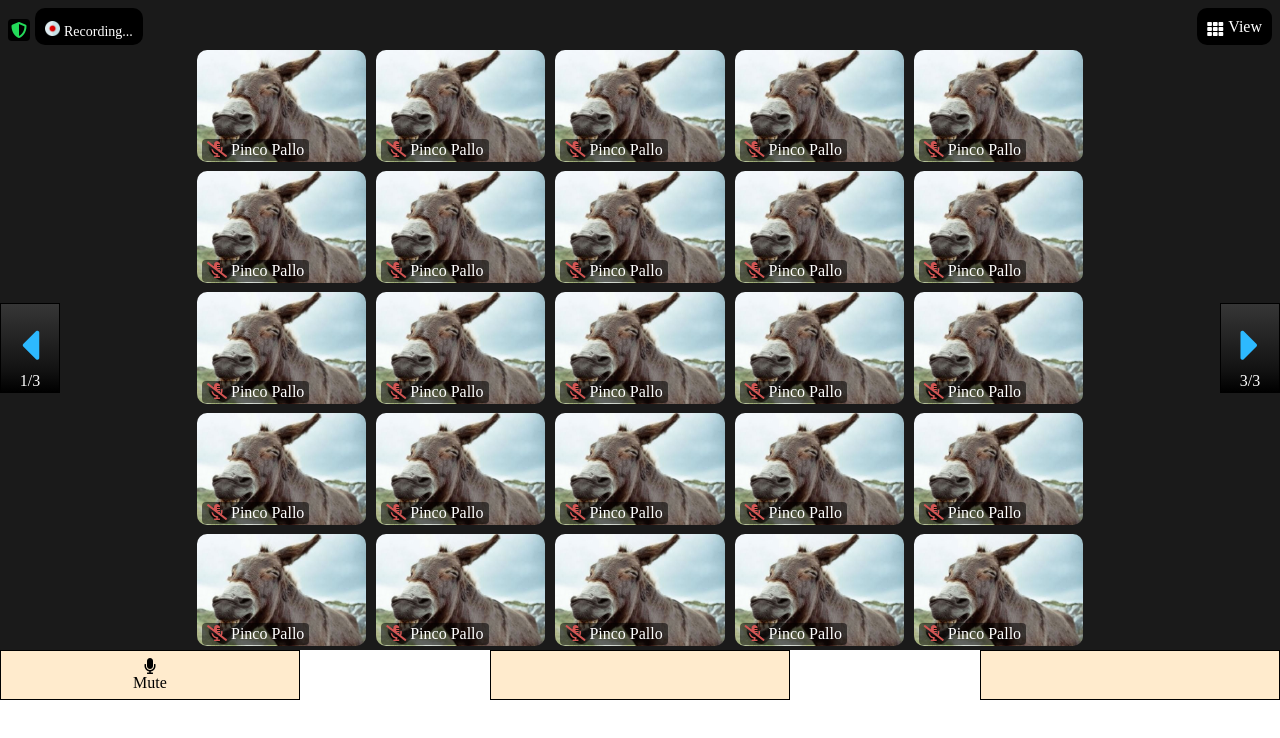
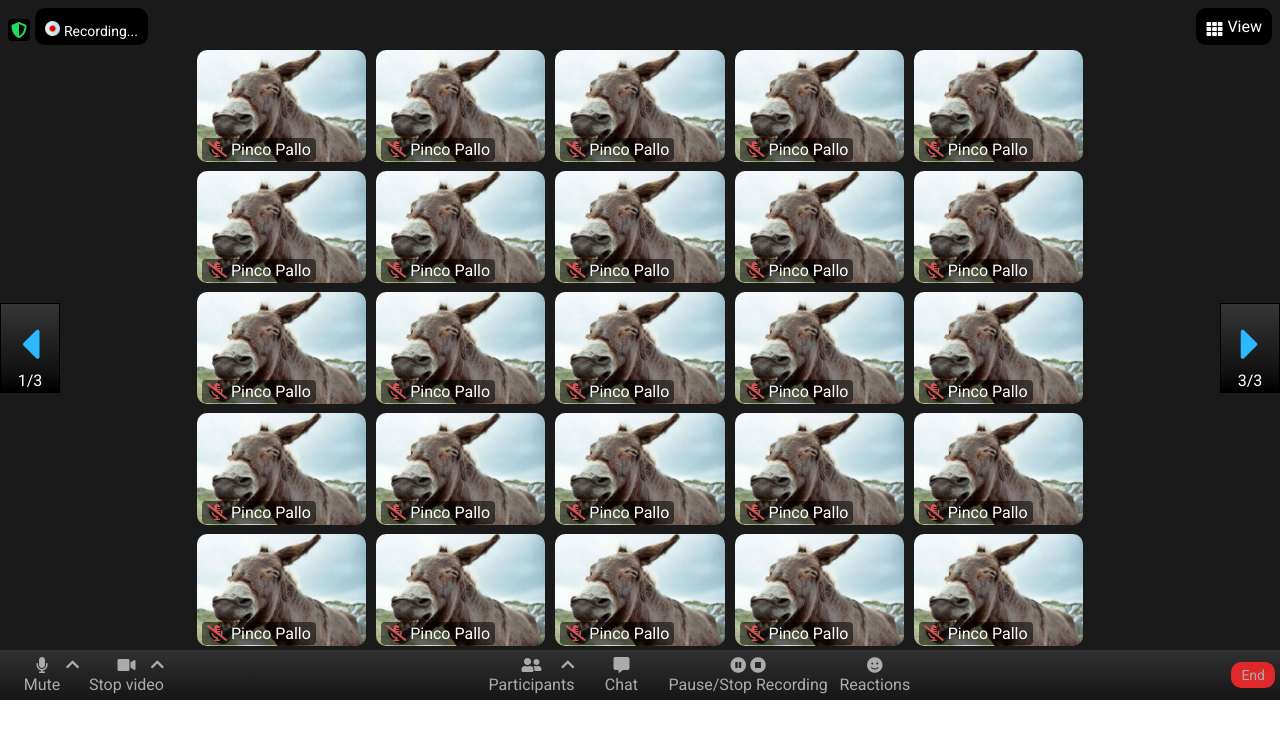
Before and after one commit to eliaraguso/html-css-zoom, a plain HTML site: page index.html in a window 1280 px wide. Drawn offline with Linux system fonts and the light colour scheme.

Commit message:
proseguimento footer

```diff
--- a/css/style.css
+++ b/css/style.css
@@ -3,6 +3,7 @@
     margin: 0;
     padding: 0;
     box-sizing: border-box;
+    font-family: 'Roboto', sans-serif;
 }
 
 /* -------------common----------- */
@@ -170,21 +171,46 @@ header {
 
 /* -----------------footer--------------------- */
 footer {
+    color: #aaabac;
     height: 50px;
-    /* background-image: linear-gradient(to top, #141516, #1b1c1d, #232324, #2a2a2b, #323232); */
+    background-image: linear-gradient(to top, #141516, #1b1c1d, #232324, #2a2a2b, #323232);
     justify-content: space-between;
 }
 
 .footer-left, .footer-central, .footer-right {
     text-align: center;
     text-decoration: none;
-    width: 300px;
-    border: 1px solid;
-    background-color: blanchedalmond;
-    flex-direction: column;
     justify-content: center;
+    /* border: 1px solid; */
+    /* background-color: blanchedalmond; */
 }
 
 .btn-footer {
+    /* background-color: lime; */
+    margin: auto;
+    margin-top: 6px;
+}
 
+.arrow-up {
+    position: absolute;
+    right: 0;
+    top: 6px;
+    font-size: 15px;
 }
+
+.btn-container-footer {
+    position: relative;
+    min-width: 74px;
+    margin: 0 5px;
+}
+
+.end-btn {
+    background-color: #e02828;
+    border-radius: 10px;
+    line-height: 50px;
+    text-decoration: none;
+    color: #aaabac;
+    font-size: 14px;
+    padding: 5px 10px;
+    margin-right: 5px;
+}
--- a/index.html
+++ b/index.html
@@ -4,6 +4,9 @@
             <meta charset="UTF-8">
             <meta http-equiv="X-UA-Compatible" content="IE=edge">
             <meta name="viewport" content="width=device-width, initial-scale=1.0">
+            <link rel="preconnect" href="https://fonts.googleapis.com">
+            <link rel="preconnect" href="https://fonts.gstatic.com" crossorigin>
+            <link href="https://fonts.googleapis.com/css2?family=Roboto:ital,wght@0,100;0,300;0,400;0,500;0,700;0,900;1,100;1,300;1,400;1,500;1,700;1,900&display=swap" rel="stylesheet">
             <link rel="stylesheet" href="https://cdnjs.cloudflare.com/ajax/libs/font-awesome/5.15.3/css/all.min.css" integrity="sha512-iBBXm8fW90+nuLcSKlbmrPcLa0OT92xO1BIsZ+ywDWZCvqsWgccV3gFoRBv0z+8dLJgyAHIhR35VZc2oM/gI1w==" crossorigin="anonymous" referrerpolicy="no-referrer" />
             <link rel="stylesheet" href="./css/style.css">
             <title>Zoom</title>
@@ -232,16 +235,57 @@
             <!-- footer -->
             <footer class="flex">
                 <div class="footer-left flex">
-                    <div class="btn-footer"></div>
-                        <i class="fas fa-microphone"></i>
-                        <p class="footer-btn-txt">Mute</p>
+                    <div class="btn-container-footer">
+                        <div class="btn-footer">
+                            <i class="fas fa-microphone"></i>
+                            <p class="footer-btn-txt">Mute</p>
+                        </div>
+                        <div class="arrow-up">
+                            <i class="fas fa-chevron-up"></i>
+                        </div>
+                    </div>
+                    <div class="btn-container-footer">
+                        <div class="btn-footer">
+                            <i class="fas fa-video"></i>
+                            <p class="footer-btn-txt">Stop video</p>
+                        </div>
+                        <div class="arrow-up">
+                            <i class="fas fa-chevron-up"></i>
+                        </div>
                     </div>
                 </div>
-                <div class="footer-central">
-
+                <div class="footer-central flex">
+                     <div class="btn-container-footer">
+                        <div class="btn-footer">
+                            <i class="fas fa-user-friends"></i>
+                            <p class="footer-btn-txt">Participants</p>
+                        </div>
+                        <div class="arrow-up">
+                            <i class="fas fa-chevron-up"></i>
+                        </div>
+                    </div>
+                    <div class="btn-container-footer">
+                        <div class="btn-footer">
+                            <i class="fas fa-comment-alt"></i>
+                            <p class="footer-btn-txt">Chat</p>
+                        </div>
+                    </div>
+                    <div class="btn-container-footer">
+                        <div class="btn-footer">
+                            <i class="fas fa-pause-circle"></i>
+                            <span><i class="fas fa-stop-circle"></i></span>
+                            <p class="footer-btn-txt">Pause/Stop Recording</p>
+                        </div>
+                    </div>
+                    <div class="btn-container-footer">
+                        <div class="btn-footer">
+                            <i class="fas fa-smile"></i>
+                            <p class="footer-btn-txt">Reactions</p>
+                        </div>
+                    </div>
                 </div>
                 <div class="footer-right">
-
+                    <a href="#" class="end-btn">End</a>
                 </div>
 
             </footer>
```
